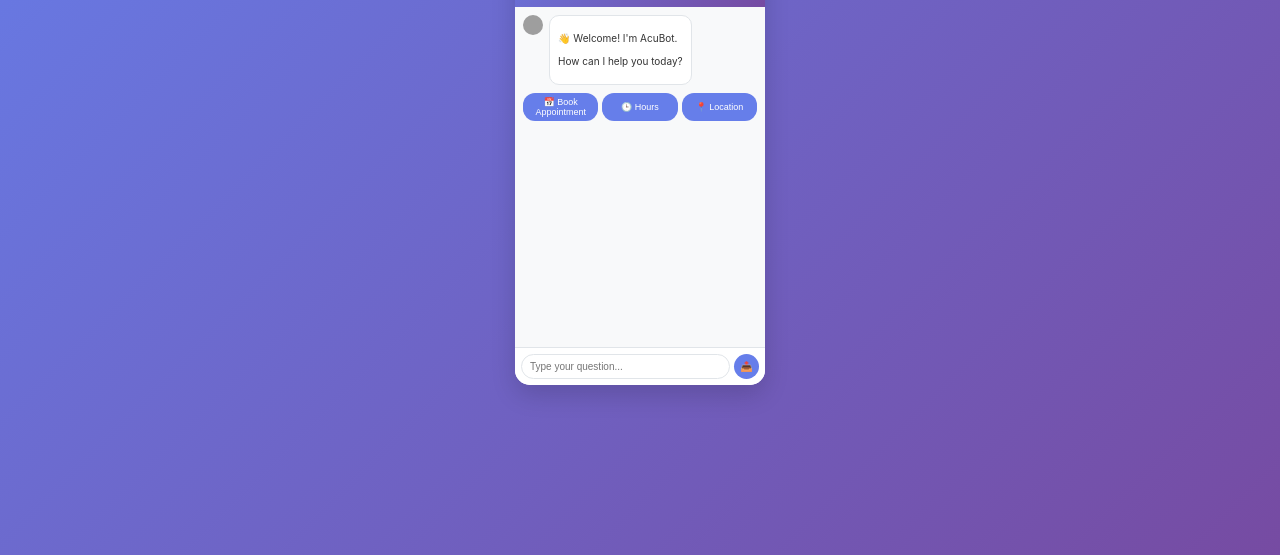
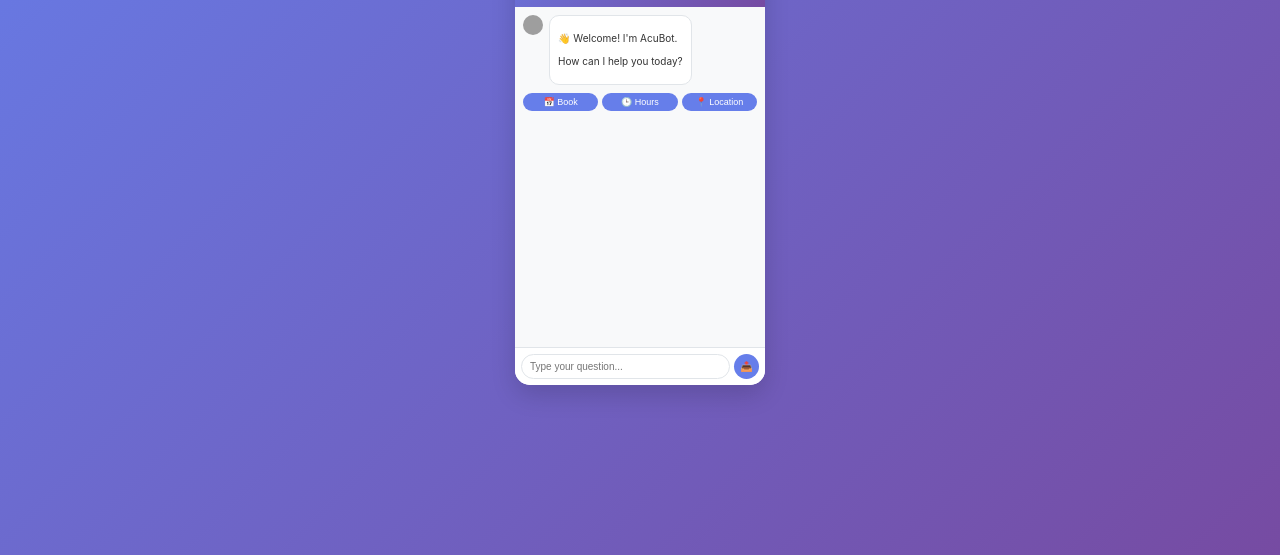
Before and after one commit to acutherapy/chatbot, a website: page public/index.html in a window 1280 px wide. Shown: the part 265-820 px from the top of the page. Drawn offline with Linux system fonts and the light colour scheme; grey boxes are pictures that could not be loaded.

Commit message:
Update index.html

```diff
--- a/public/index.html
+++ b/public/index.html
@@ -60,9 +60,9 @@
 
       <!-- 首屏快捷键：去掉 inline onclick，改用 data-query -->
       <div class="quick-replies" id="quickReplies">
-        <button class="quick-reply-btn" data-query="appointment_booking">📅 Book Appointment</button>
-        <button class="quick-reply-btn" data-query="clinic hours">🕒 Hours</button>
-        <button class="quick-reply-btn" data-query="clinic location">📍 Location</button>
+        <button class="quick-reply-btn" data-query="appointment">📅 Book</button>
+        <button class="quick-reply-btn" data-query="hours">🕒 Hours</button>
+        <button class="quick-reply-btn" data-query="location">📍 Location</button>
       </div>
     </div>
 
@@ -79,11 +79,13 @@
 
     function getRandomQuickReplies(){
       const all = [
+        { text: '💵 Pricing', query: 'pricing' },
+        { text: '🚗 Parking', query: 'parking' },
         { text: '📅 Book', query: 'appointment' },
         { text: '📋 Services', query: 'services' },
         { text: '📍 Location', query: 'location' },
         { text: '🕒 Hours', query: 'hours' },
-        { text: '💊 Pain Help', query: 'back pain' },
+        { text: '💊 Pain Relief', query: 'back pain' },
         { text: '🤔 Does it hurt?', query: 'does acupuncture hurt' },
         { text: '💰 Insurance', query: 'insurance' },
         { text: '👨‍⚕️ Doctors', query: 'doctor team' }
```
